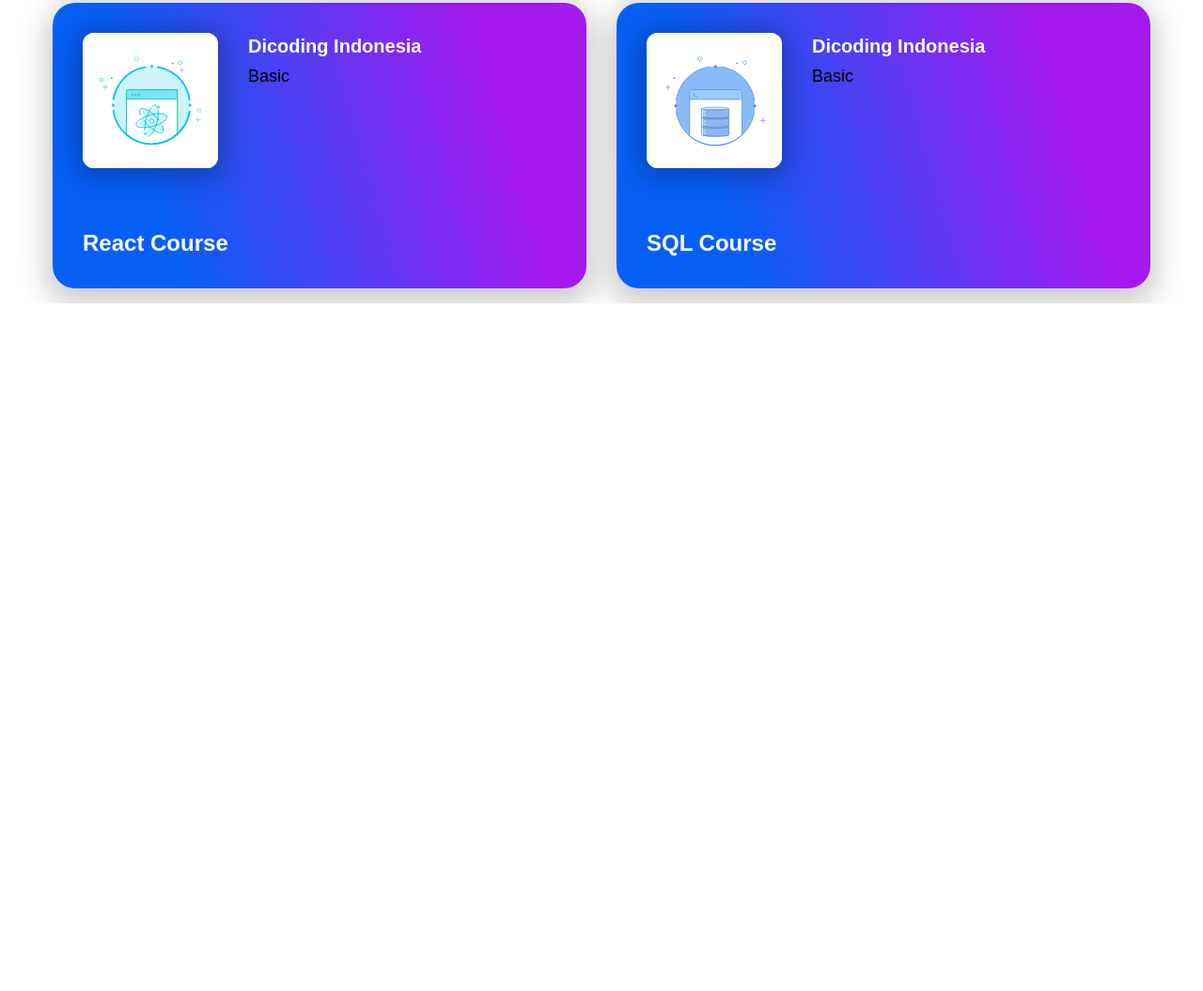
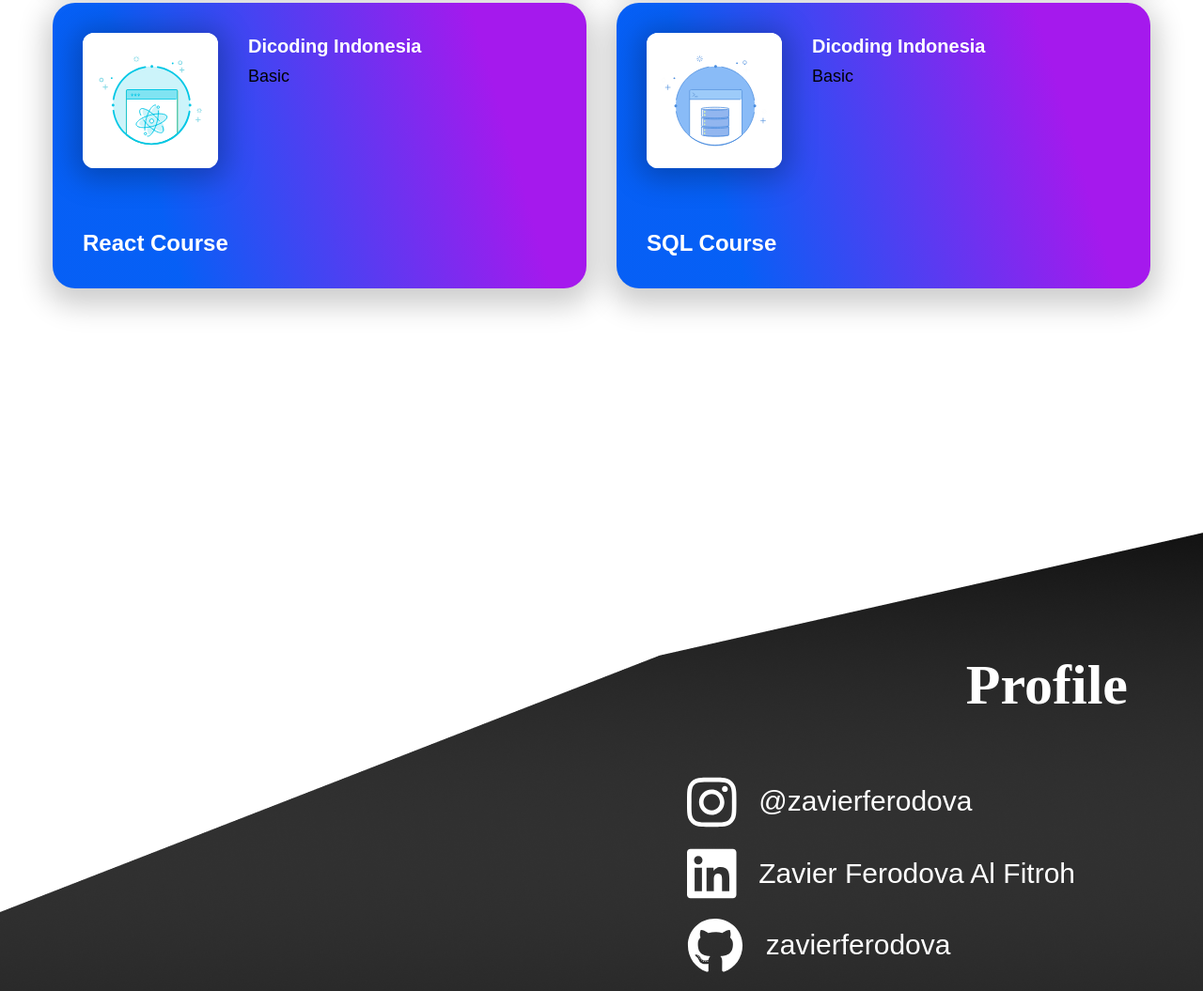
Before and after one commit to zavierferodova/Profile-Web, a React app: page / in a window 1280 px wide. Shown: the part 4426-5481 px from the top of the page at 94% size. Before the commit the page ends 4749 px from the top, so only its background shows below. Built offline with nearby package versions, Linux system fonts and the light colour scheme.

Commit message:
Add footer

```diff
--- a/src/components/certificate-card.css
+++ b/src/components/certificate-card.css
@@ -3,6 +3,13 @@
     box-shadow: 0px 10px 30px 8px rgba(0, 0, 0, 0.2);
 }
 
+.certificate-card:hover {
+    transform: scale(1.025);
+    transition: .25s;
+    box-shadow: 0px 10px 30px 8px rgba(0, 0, 0, 0.5);
+    cursor: pointer;
+}
+
 .certificate-card .icon {
     box-shadow: 0px 4px 30px 8px rgba(0, 0, 0, 0.25);
 }
--- a/src/components/certificate-card.js
+++ b/src/components/certificate-card.js
@@ -30,12 +30,12 @@
         <div className="flex">
             <div className="icon w-36 h-36 rounded-xl overflow-hidden bg-white">
                 <LazyLoad>
-                    <img className="w-full h-full object-cover" src={props.icon}/>
+                  <img className="w-full h-full object-cover" src={props.icon}/>
                 </LazyLoad>
             </div>
             <div className="ml-8">
                 <div className="font-rubik text-white font-bold text-xl">{props.provider}</div>
-                <div className="font-rubik text-lg mt-1">{props.level}</div>
+                <div className="font-rubik text-lg mt-1 font-medium">{props.level}</div>
             </div>
         </div>
         <div className="font-ruda mt-16 text-white font-bold text-2xl">
--- a/src/views/Home.js
+++ b/src/views/Home.js
@@ -3,7 +3,8 @@
 import SkillItem from '../components/skill-item'
 import CertificateCard from '../components/certificate-card'
 import CertificateData from '../constant/certificate-data'
-import { faAndroid } from '@fortawesome/free-brands-svg-icons'
+import { FontAwesomeIcon } from '@fortawesome/react-fontawesome'
+import { faAndroid, faInstagram, faGithub, faLinkedin } from '@fortawesome/free-brands-svg-icons'
 import { faGlobe, faMicrochip, faMobile } from '@fortawesome/free-solid-svg-icons'
 
 // Image Import
@@ -13,6 +14,7 @@
 import creativeThinkImage from '../images/undraw_creative_thinking.png'
 import learnedLanguageImage from '../images/Lang-Image.png'
 import threeCircle from '../images/Three-Circle.png'
+import footerBackground from '../images/footer-background.png'
 
 function Home () {
   return (
@@ -81,6 +83,7 @@
         </div>
       </div>
 
+      {/*  Content */}
       <div className="mt-52 flex">
         <div className="card-learned-language w-2/3 p-12 pl-32 rounded-3xl transform -translate-x-24">
           <div className="font-ramabhadra text-white text-4xl mb-8">Learned Language</div>
@@ -93,7 +96,8 @@
         </div>
       </div>
 
-      <div className="h-screen mt-52">
+      {/* Certificates Content */}
+      <div className="mt-52">
         <div className="font-ramabhadra text-big-color px-8 mb-10 text-5xl">Certificates</div>
         <div className="grid grid-cols-2 px-10">
           {
@@ -107,6 +111,41 @@
           }
         </div>
       </div>
+
+      <div className="h-screen mt-52 pt-14 px-20"
+        style={{
+          background: `url('${footerBackground}')`
+        }}>
+          <div className="font-mirza text-right text-white text-6xl font-bold mt-28">Profile</div>
+          <div className="text-right mt-16">
+            <div className="inline-block mr-14">
+
+              <div className="flex text-white items-center mb-4 hover:text-blue-600 cursor-pointer">
+                <div className="text-6xl">
+                  <FontAwesomeIcon icon={faInstagram}/>
+                </div>
+                <div className="font-ramabhadra text-3xl ml-6">@zavierferodova</div>
+              </div>
+
+              <div className="flex text-white items-center mb-4 hover:text-blue-600 cursor-pointer">
+                <div className="text-6xl">
+                  <FontAwesomeIcon icon={faLinkedin}/>
+                </div>
+                <div className="font-ramabhadra text-3xl ml-6">Zavier Ferodova Al Fitroh</div>
+              </div>
+
+              <div className="flex text-white items-center mb-4 hover:text-blue-600 cursor-pointer">
+                <div className="text-6xl">
+                  <FontAwesomeIcon icon={faGithub}/>
+                </div>
+                <div className="font-ramabhadra text-3xl ml-6">zavierferodova</div>
+              </div>
+
+            </div>
+            <div className="bg-white h-1 mt-20"></div>
+            <div className="font-ramabhadra text-center text-white mt-2">&copy; 2021</div>
+          </div>
+      </div>
     </div>
   )
 }
```
Also changed, not shown: src/images/footer-background.png (added), 1 other file.
